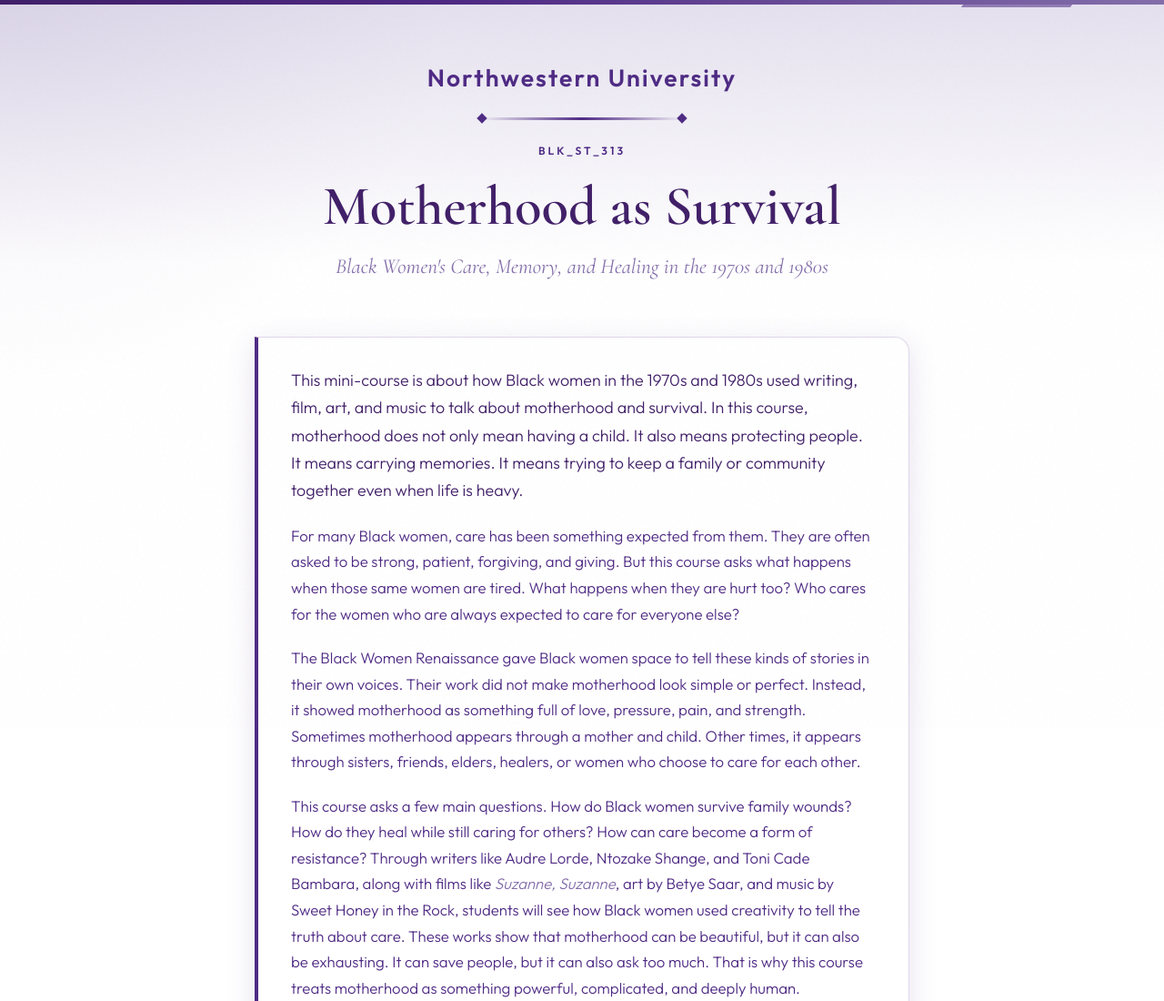
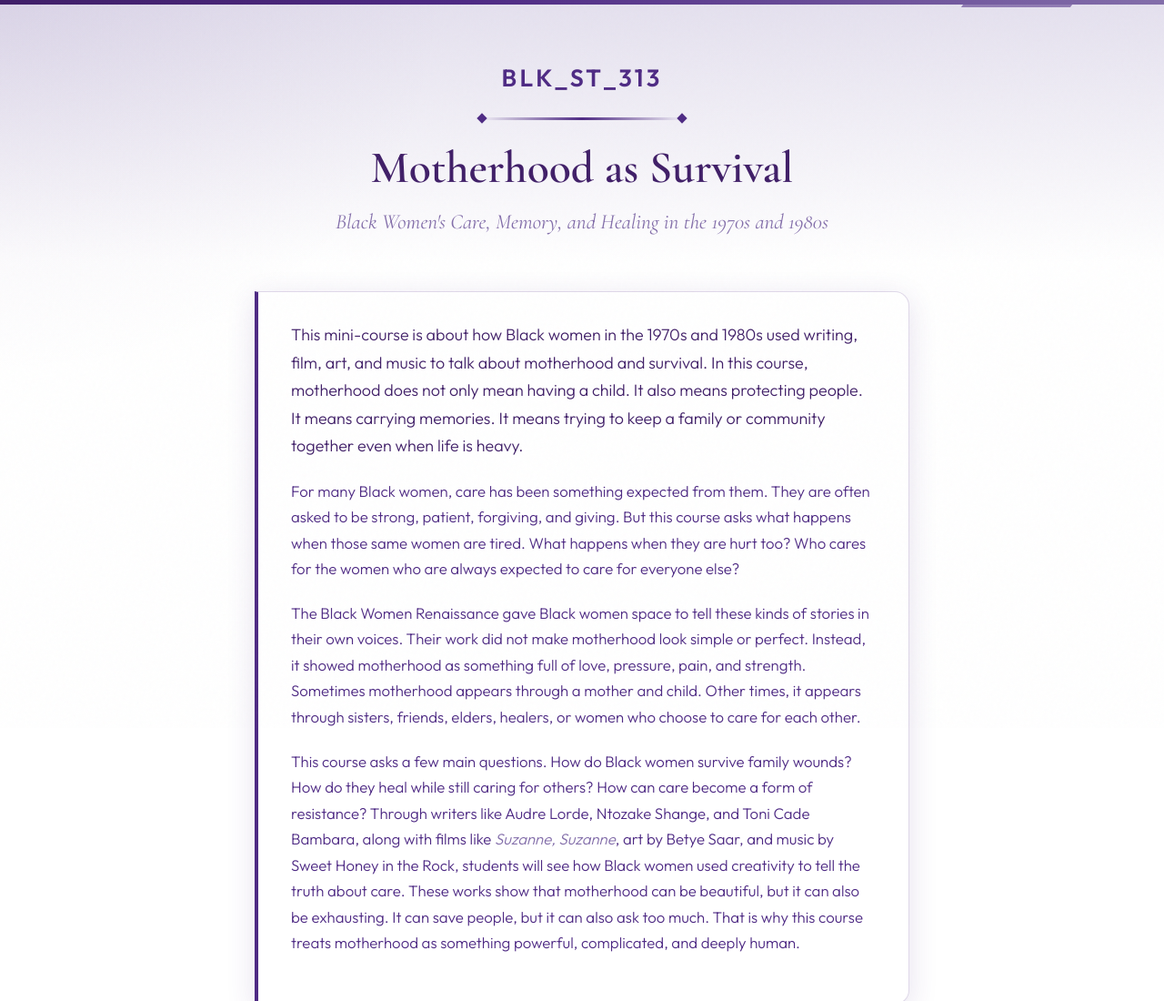
Before and after one commit to MatthewsWondwesen/BLK_ST_313, a plain HTML site: page index.html in a window 1280 px wide. Shown: the top 1100 px of the page at 91% size. Drawn offline with nearby package versions, Linux system fonts and the light colour scheme.

Commit message:
Replace Northwestern with BLK_ST_313 and reduce main title size

```diff
--- a/index.html
+++ b/index.html
@@ -17,9 +17,8 @@
   <!-- Home View -->
   <main id="home-view" class="view active">
     <header class="hero">
-      <p class="nu-logo" aria-label="Northwestern University">Northwestern University</p>
+      <p class="course-brand">BLK_ST_313</p>
       <div class="hero-divider" aria-hidden="true"></div>
-      <p class="course-code">BLK_ST_313</p>
       <h1>Motherhood as Survival</h1>
       <p class="subtitle">Black Women's Care, Memory, and Healing in the 1970s and 1980s</p>
     </header>
--- a/styles.css
+++ b/styles.css
@@ -135,11 +135,11 @@
   padding-top: 1rem;
 }
 
-.nu-logo {
+.course-brand {
   font-family: var(--font-body);
   font-size: clamp(1.25rem, 3.2vw, 1.65rem);
   font-weight: 600;
-  letter-spacing: 0.08em;
+  letter-spacing: 0.12em;
   color: var(--purple-100);
   margin-bottom: 1.25rem;
 }
@@ -166,19 +166,9 @@
 .hero-divider::before { left: -4px; }
 .hero-divider::after { right: -4px; }
 
-.course-code {
-  font-family: var(--font-body);
-  font-size: 0.75rem;
-  font-weight: 600;
-  letter-spacing: 0.25em;
-  text-transform: uppercase;
-  color: var(--purple-100);
-  margin-bottom: 1rem;
-}
-
 .hero h1 {
   font-family: var(--font-display);
-  font-size: clamp(2.4rem, 6vw, 3.8rem);
+  font-size: clamp(2rem, 5vw, 3.1rem);
   font-weight: 600;
   line-height: 1.15;
   margin-bottom: 0.75rem;
```
